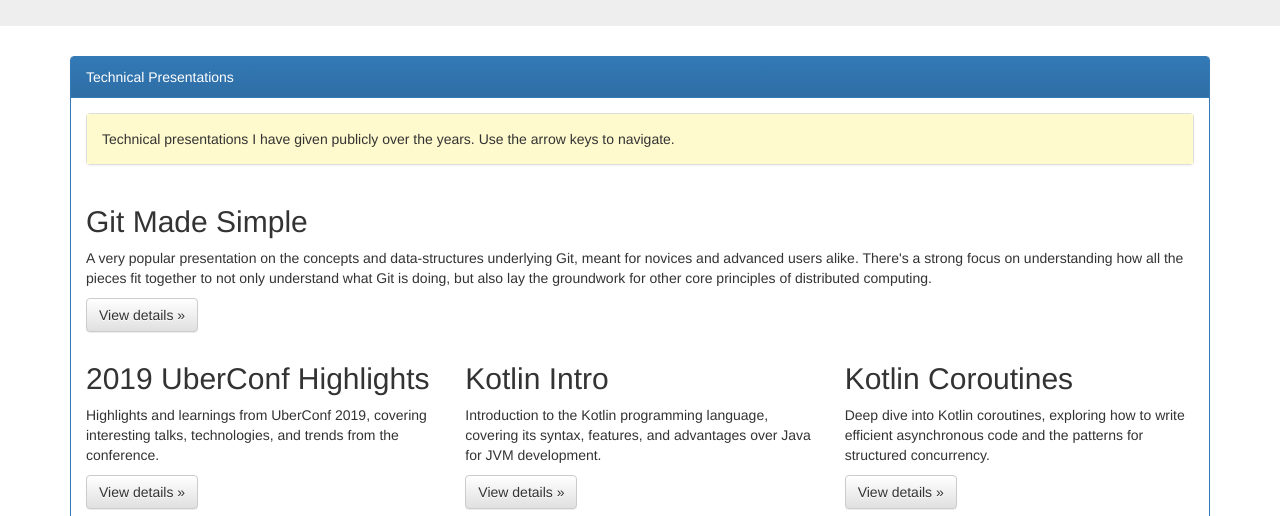
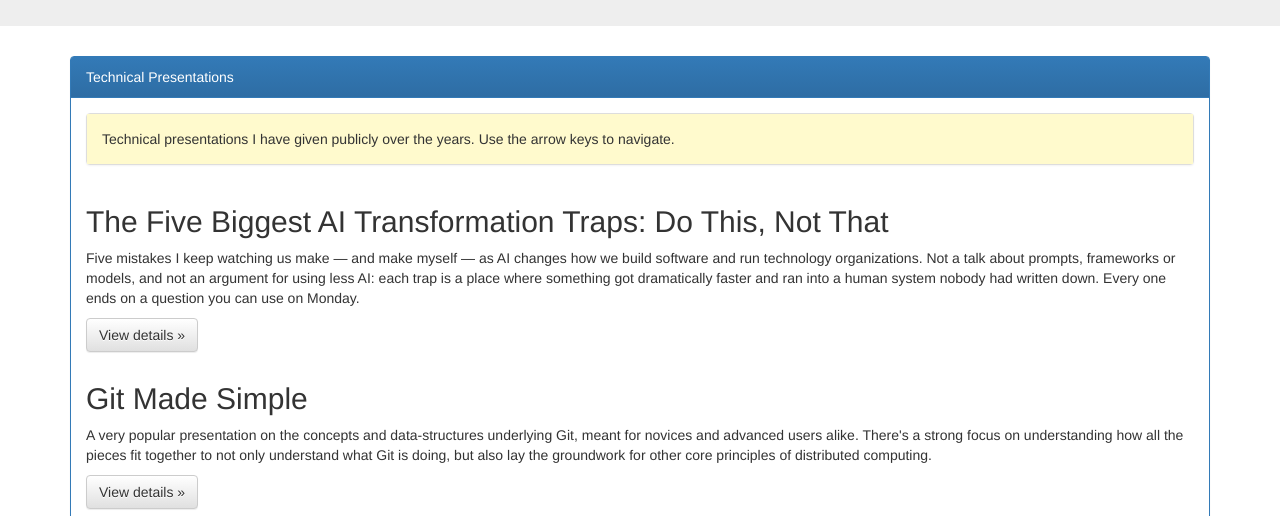
Before and after one commit to jdigger/jdigger.github.io, a website: page index.html in a window 1280 px wide. Shown: the part 220-736 px from the top of the page. Drawn offline with nearby package versions, Linux system fonts and the light colour scheme.

Commit message:
Add the AI transformation traps talk
- List "The Five Biggest AI Transformation Traps: Do This, Not That" first in Technical Presentations, linking to jdigger.github.io/five-ai-transformation-traps
- Update the footer copyright to 2026

- The talk is the newest and is given full width, matching how the featured entry is laid out
- The footer year was already edited in the working tree and is swept in here rather than left uncommitted

```diff
--- a/index.html
+++ b/index.html
@@ -40,6 +40,17 @@
         <div class="panel panel-default">
           <div class="panel-body panel-subheading">
             Technical presentations I have given publicly over the years. Use the arrow keys to navigate.
+          </div>
+        </div>
+        <div class="row">
+          <div class="col-md-12">
+            <h2>The Five Biggest AI Transformation Traps: Do This, Not That</h2>
+            <p>Five mistakes I keep watching us make &mdash; and make myself &mdash; as AI changes how we build software and run technology organizations. Not a talk about prompts, frameworks or
+              models, and not an argument for using less AI: each trap is a place where something got dramatically faster and ran into a human system nobody had written down. Every one ends on a
+              question you can use on Monday.</p>
+            <p><a class="btn btn-default"
+                  href="https://jdigger.github.io/five-ai-transformation-traps/"
+                  role="button">View details &raquo;</a></p>
           </div>
         </div>
         <div class="row">
@@ -237,7 +248,7 @@
     </div>
     <hr>
     <footer>
-      <p>&copy; 2016 Jim Moore</p>
+      <p>&copy; 2026 Jim Moore</p>
     </footer>
   </div>
 </body>
```
